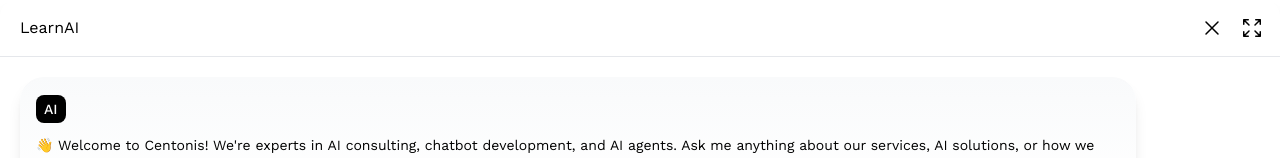
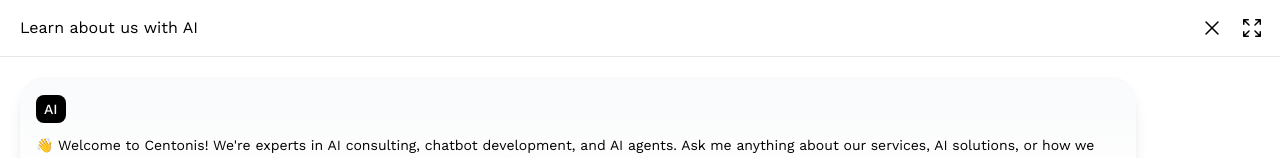
Before and after one commit to JackPangalia/Centonis_ai_web_chatbot_frontend, a React (Vite) app in the folder frontend/: page / in a window 1280 px wide. Shown: the top 158 px of the page. Built offline with nearby package versions, Linux system fonts and the light colour scheme; no server answers.

Commit message:
cahnged the intro text on the header

```diff
--- a/frontend/src/components/Header.jsx
+++ b/frontend/src/components/Header.jsx
@@ -14,7 +14,7 @@
     <div className="flex items-center justify-between p-3 border-b border-gray-200 rounded-tr-2xl rounded-tl-2xl">
       <div className="flex items-center">
         {/* <img src="././dist/logo_placeholder.jpg" alt="logo" className="w-auto h-6" /> */}
-        <p className="ml-2">LearnAI</p>
+        <p className="ml-2">Learn about us with AI</p>
       </div>
       <div className="flex items-center space-x-2">
         {/* Close button */}
```
